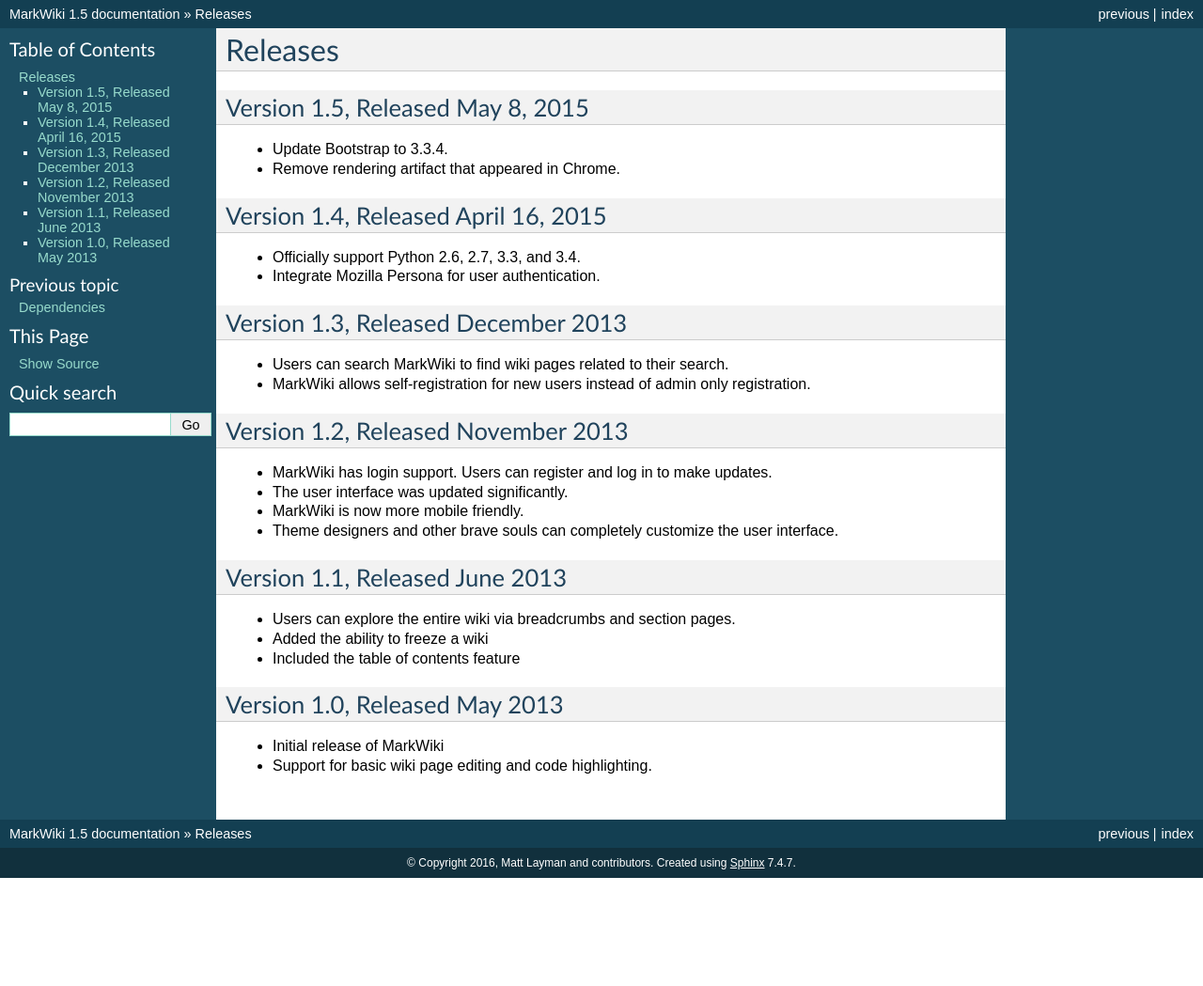
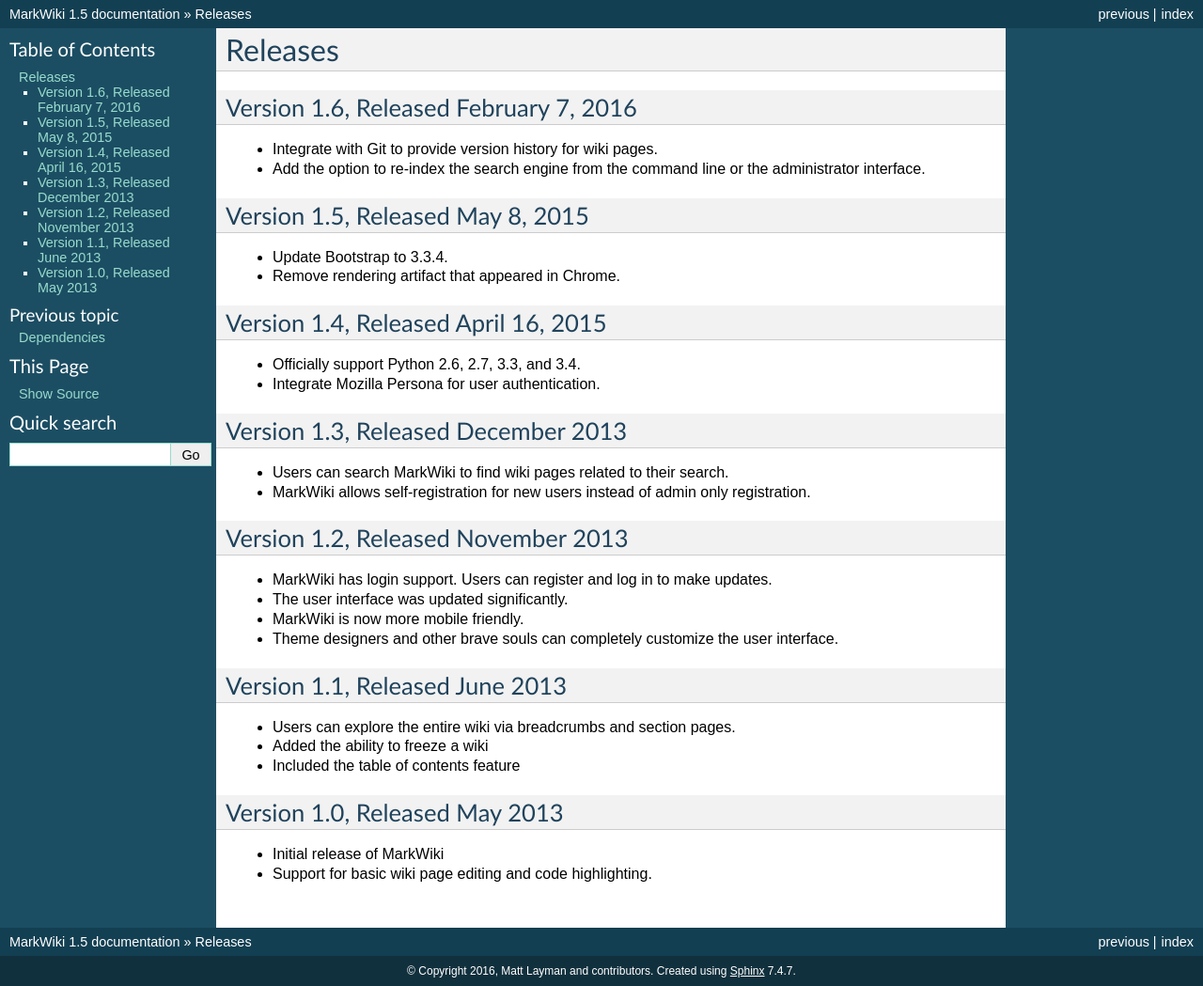
Before and after one commit to mblayman/markwiki, a Sphinx documentation site: the page built from docs/releases.rst, in a window 1280 px wide. Shown: the whole page at 94% size. Built offline with Sphinx 7.4.7, drawn with Linux system fonts in a browser that asks for light colours; before the commit the page ends 934 px from its top, so only the background shows below that.

Commit message:
Set release notes for next version.

```diff
--- a/docs/releases.rst
+++ b/docs/releases.rst
@@ -1,5 +1,12 @@
 Releases
 ========
+
+Version 1.6, Released February 7, 2016
+--------------------------------------
+
+* Integrate with Git to provide version history for wiki pages.
+* Add the option to re-index the search engine from the command
+  line or the administrator interface.
 
 Version 1.5, Released May 8, 2015
 ---------------------------------
```
